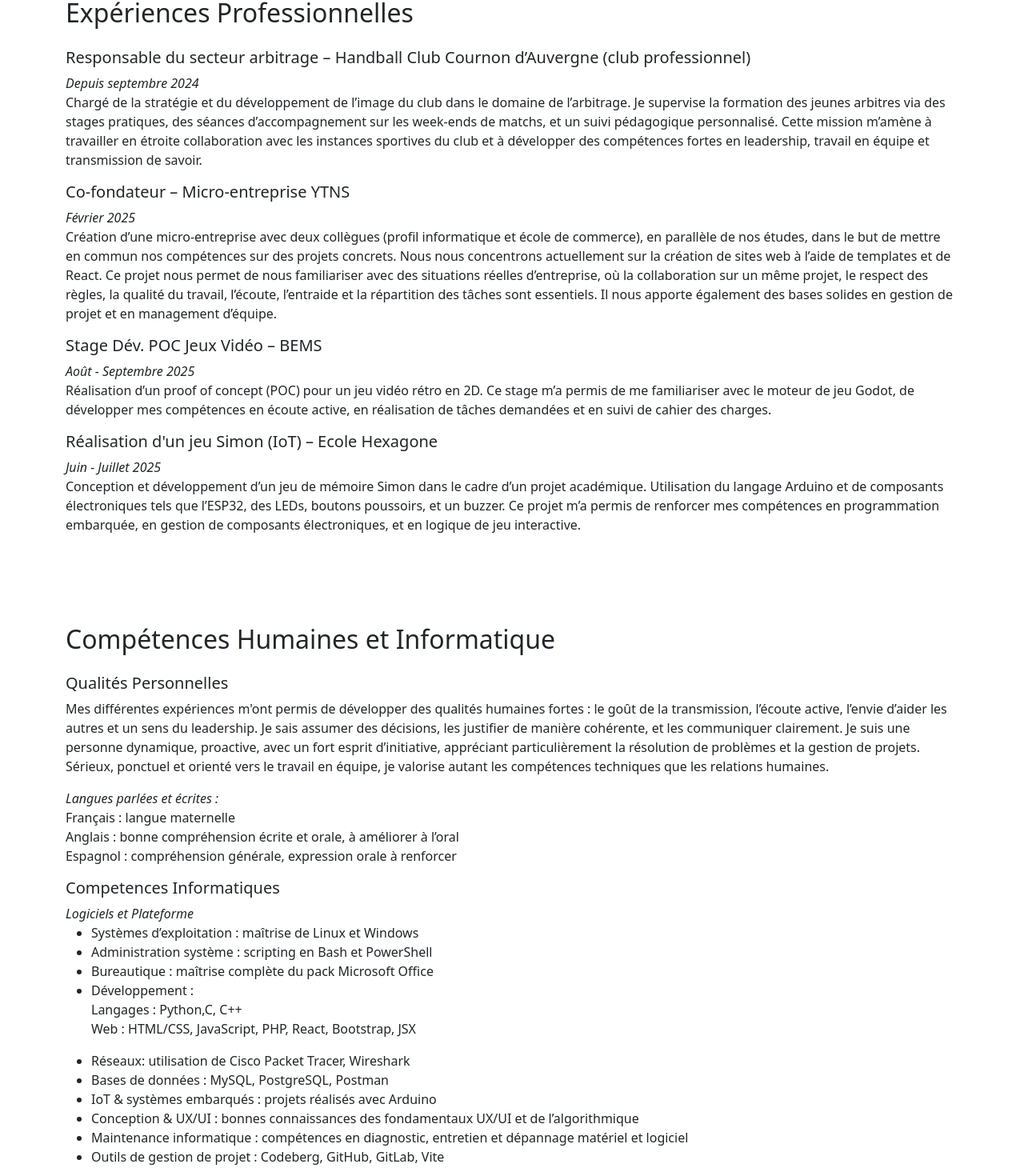
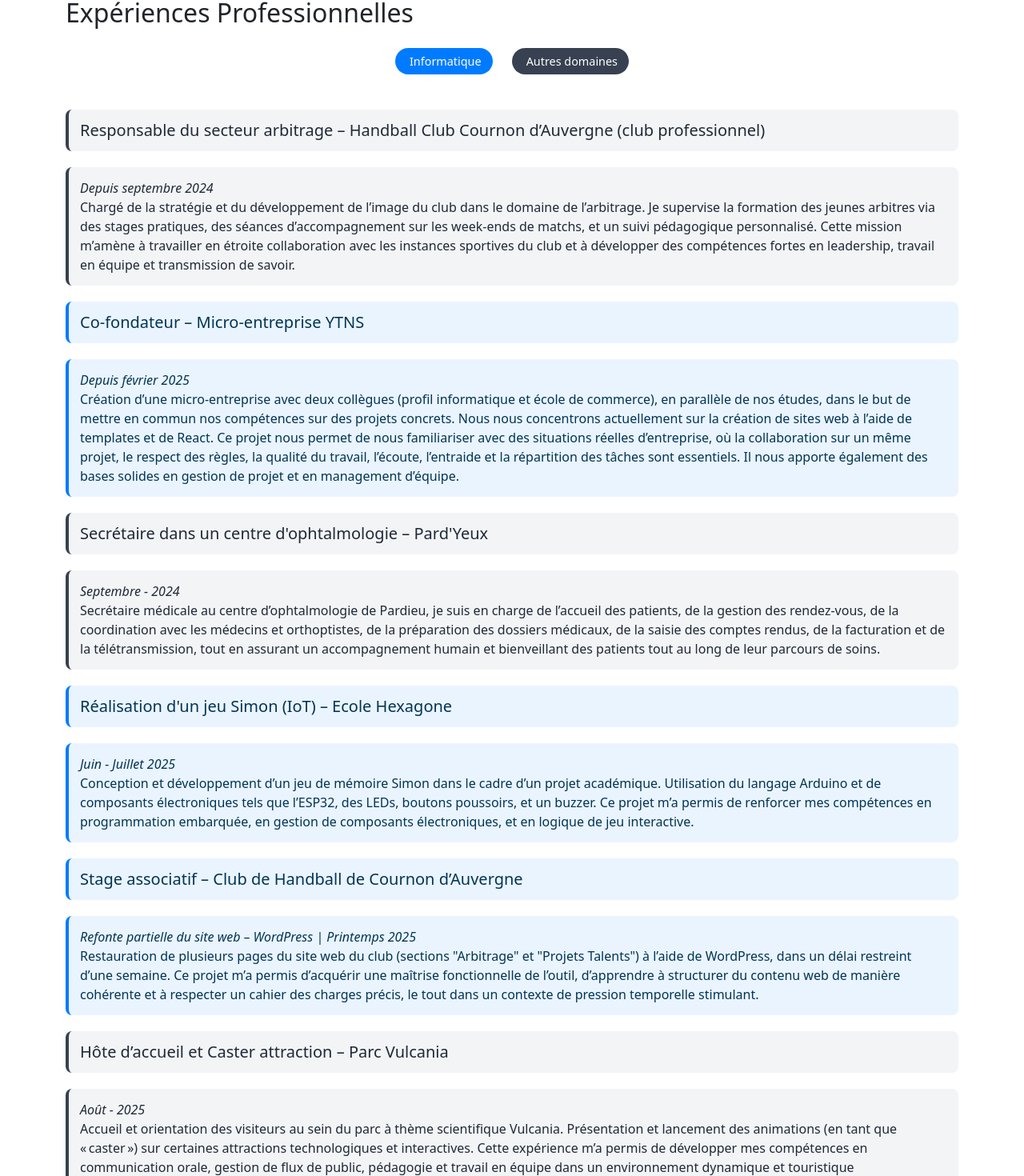
Before and after one commit to Pichou124426/CV, a React (Create React App) app: page / in a window 1280 px wide. Shown: the part 1209-2679 px from the top of the page at 80% size. Built offline with nearby package versions, Linux system fonts and the light colour scheme.

Commit message:
Beaute Experiences

```diff
--- /dev/null
+++ b/src/App.css
@@ -0,0 +1,43 @@
+.experience {
+  background-color: #f3f4f6; /* Gris doux */
+  border-left: 4px solid #374151; /* Gris anthracite */
+  padding: 14px;
+  border-radius: 8px;
+  margin-bottom: 20px;
+  color: #1f2937; /* Texte sombre */
+}
+
+.experience-it {
+  background-color: #eaf4ff; /* Bleu pastel tech */
+  border-left: 4px solid #007bff;
+  padding: 14px;
+  border-radius: 8px;
+  margin-bottom: 20px;
+  color: #003554;
+}
+
+.legend {
+  display: flex;
+  justify-content: center; /* Centrage horizontal */
+  align-items: center;
+  gap: 1.5rem; /* Espace entre les items */
+  margin-top: 10px;
+  margin-bottom: 24px;
+}
+
+.legend .experience-it,
+.legend .experience {
+  padding: 6px 14px;
+  border-radius: 20px;
+  font-weight: 500;
+  font-size: 0.9rem;
+  color: #fff;
+}
+
+.legend .experience-it {
+  background-color: #007bff;
+}
+
+.legend .experience {
+  background-color: #374151;
+}
--- a/src/App.js
+++ b/src/App.js
@@ -6,7 +6,7 @@ import Experience from './components/Experience';
 import Competence from './components/Competence';
 import Contact from './components/Contact';
 import Footer from './components/Footer';
-
+import './App.css';
 
 function App() {
   return (
--- a/src/components/Experience.js
+++ b/src/components/Experience.js
@@ -6,12 +6,16 @@ function Experience() {
     <section id="experience" className="py-5">
       <Container>
         <h2 className="mb-4">Expériences Professionnelles</h2>
+        <div className="legend mb-4">
+          <span className="experience-it">Informatique</span>
+          <span className="experience">Autres domaines</span>
+        </div>
 
-        <h5>
+        <h5 className="experience">
           Responsable du secteur arbitrage – Handball Club Cournon d’Auvergne
           (club professionnel)
         </h5>
-        <p>
+        <p className="experience">
           <em>Depuis septembre 2024</em>
           <br /> Chargé de la stratégie et du développement de l’image du club
           dans le domaine de l’arbitrage. Je supervise la formation des jeunes
@@ -22,9 +26,9 @@ function Experience() {
           leadership, travail en équipe et transmission de savoir.
         </p>
 
-        <h5>Co-fondateur – Micro-entreprise YTNS</h5>
-        <p>
-          <em>Février 2025</em>
+        <h5 className="experience-it">Co-fondateur – Micro-entreprise YTNS</h5>
+        <p className="experience-it">
+          <em> Depuis février 2025</em>
           <br />
           Création d’une micro-entreprise avec deux collègues (profil
           informatique et école de commerce), en parallèle de nos études, dans
@@ -37,19 +41,24 @@ function Experience() {
           essentiels. Il nous apporte également des bases solides en gestion de
           projet et en management d’équipe.
         </p>
-
-        <h5>Stage Dév. POC Jeux Vidéo – BEMS</h5>
-        <p>
-          <em>Août - Septembre 2025</em>
+        <h5 className="experience">
+          Secrétaire dans un centre d'ophtalmologie – Pard'Yeux{" "}
+        </h5>
+        <p className="experience">
+          <em>Septembre - 2024</em>
           <br />
-          Réalisation d’un proof of concept (POC) pour un jeu vidéo rétro en 2D.
-          Ce stage m’a permis de me familiariser avec le moteur de jeu Godot, de
-          développer mes compétences en écoute active, en réalisation de tâches
-          demandées et en suivi de cahier des charges.
+          Secrétaire médicale au centre d’ophtalmologie de Pardieu, je suis en
+          charge de l’accueil des patients, de la gestion des rendez-vous, de la
+          coordination avec les médecins et orthoptistes, de la préparation des
+          dossiers médicaux, de la saisie des comptes rendus, de la facturation
+          et de la télétransmission, tout en assurant un accompagnement humain
+          et bienveillant des patients tout au long de leur parcours de soins.
         </p>
 
-        <h5>Réalisation d'un jeu Simon (IoT) – Ecole Hexagone </h5>
-        <p>
+        <h5 className="experience-it">
+          Réalisation d'un jeu Simon (IoT) – Ecole Hexagone{" "}
+        </h5>
+        <p className="experience-it">
           <em>Juin - Juillet 2025</em>
           <br />
           Conception et développement d’un jeu de mémoire Simon dans le cadre
@@ -59,6 +68,45 @@ function Experience() {
           compétences en programmation embarquée, en gestion de composants
           électroniques, et en logique de jeu interactive.
         </p>
+
+        <h5 className="experience-it">
+          Stage associatif – Club de Handball de Cournon d’Auvergne{" "}
+        </h5>
+        <p className="experience-it">
+          <em> Refonte partielle du site web – WordPress | Printemps 2025</em>
+          <br />
+          Restauration de plusieurs pages du site web du club (sections
+          "Arbitrage" et "Projets Talents") à l’aide de WordPress, dans un délai
+          restreint d’une semaine. Ce projet m’a permis d’acquérir une maîtrise
+          fonctionnelle de l’outil, d’apprendre à structurer du contenu web de
+          manière cohérente et à respecter un cahier des charges précis, le tout
+          dans un contexte de pression temporelle stimulant.
+        </p>
+
+        <h5 className="experience">
+          Hôte d’accueil et Caster attraction – Parc Vulcania{" "}
+        </h5>
+        <p className="experience">
+          <em>Août - 2025</em>
+          <br />
+          Accueil et orientation des visiteurs au sein du parc à thème
+          scientifique Vulcania. Présentation et lancement des animations (en
+          tant que « caster ») sur certaines attractions technologiques et
+          interactives. Cette expérience m’a permis de développer mes
+          compétences en communication orale, gestion de flux de public,
+          pédagogie et travail en équipe dans un environnement dynamique et
+          touristique
+        </p>
+
+        <h5 className="experience-it">Stage Dév. POC Jeux Vidéo – BEMS</h5>
+        <p className="experience-it">
+          <em>Août - Septembre 2025</em>
+          <br />
+          Réalisation d’un proof of concept (POC) pour un jeu vidéo rétro en 2D.
+          Ce stage m’a permis de me familiariser avec le moteur de jeu Godot, de
+          développer mes compétences en écoute active, en réalisation de tâches
+          demandées et en suivi de cahier des charges.
+        </p>
       </Container>
     </section>
   );
```
